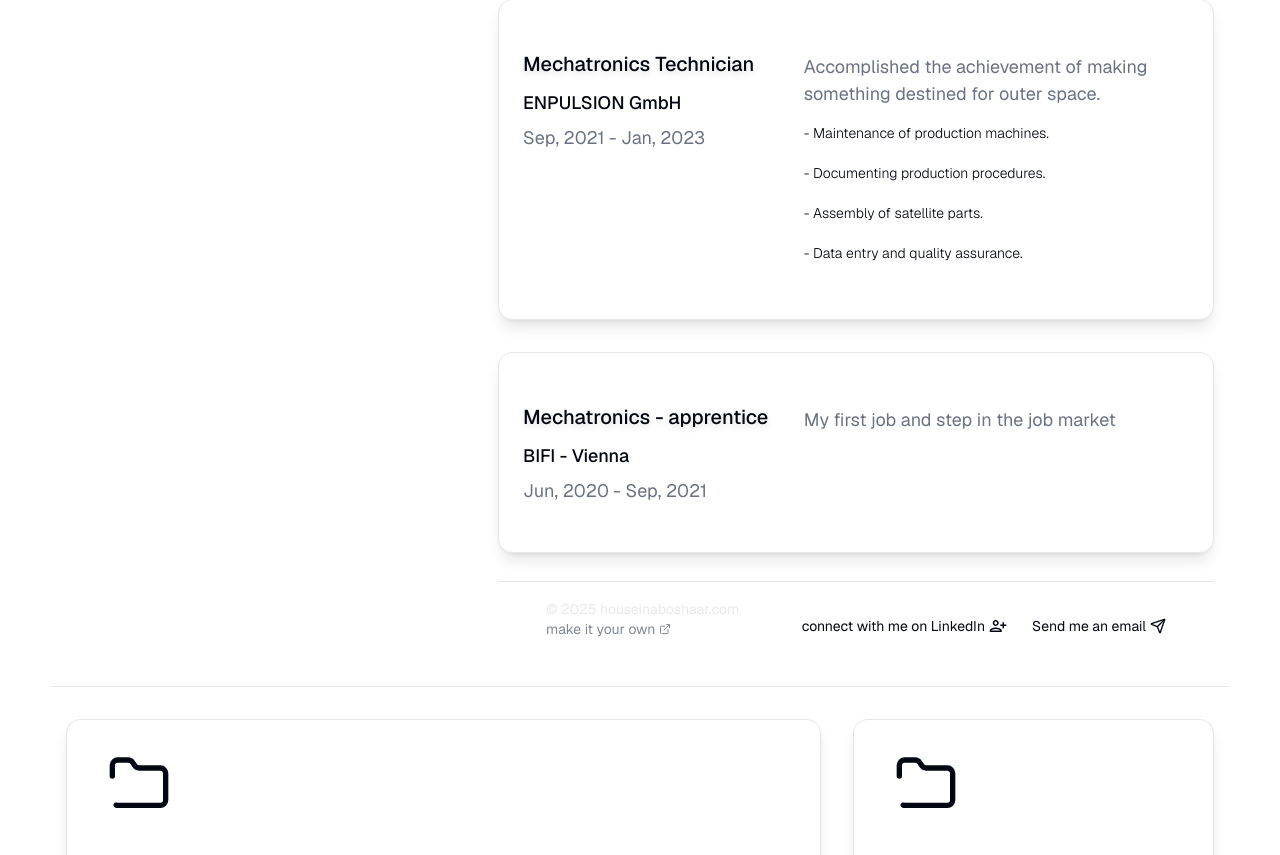
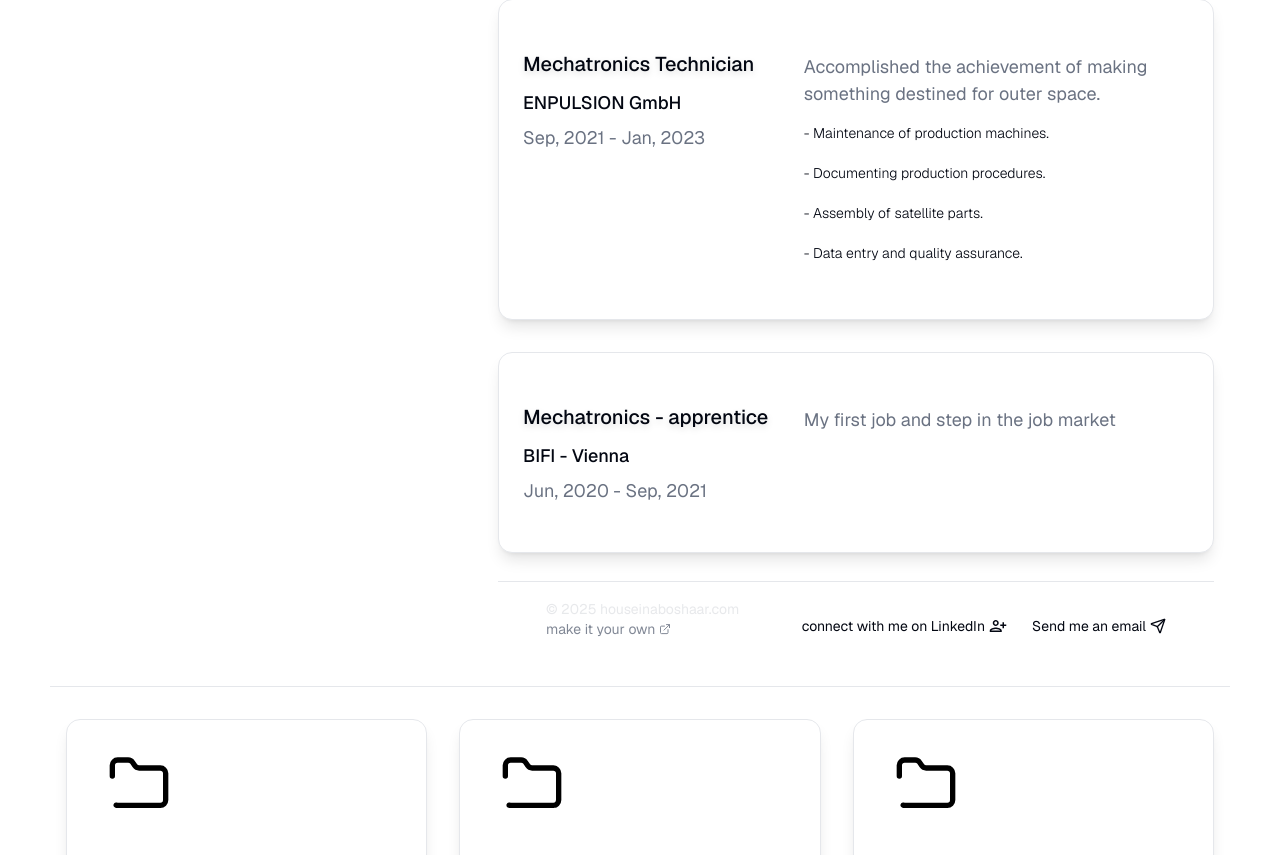
Before and after one commit to HouseinIsProgramming/aMoreElegantPortfolio, a Next.js app: page / in a window 1280 px wide. Shown: the part 1945-2800 px from the top of the page. Built offline with nearby package versions, Linux system fonts and the light colour scheme.

Commit message:
removed global mouse spotlight and fixed the bento boxes, still need to do dark mode colours for cards

```diff
--- a/app/page.tsx
+++ b/app/page.tsx
@@ -1,17 +1,14 @@
 import Biography from "@/components/biography";
-import ProjectList from "@/components/project-list";
 import About from "@/components/about";
 import { Separator } from "@/components/ui/separator";
 import WorkExperience from "@/components/workexperience";
 import TechStack from "@/components/techstack";
-import MouseSpotLight from "@/components/ui/mouseSpotlight";
 import MiniFooter from "@/components/mini-footer";
 import { BentoBoxes } from "@/components/BentoBoxes";
 
 export default function Page() {
   return (
     <div>
-      <MouseSpotLight />
       <section className="container lg:grid lg:grid-cols-[400px_minmax(0,780px)] lg:gap-8">
         <div className="lg:sticky max-lg:pt-4 lg:h-[85vh] top-[7.5vh] lg:top-24 pr-6 lg:border-r">
           <Biography />
--- a/components/BentoBoxes.jsx
+++ b/components/BentoBoxes.jsx
@@ -18,6 +18,7 @@ const projectsData = {
     id: "pixeldoodle",
     span: 2,
     title: "PixelDoodle",
+    tag: "WebApplication",
     subtitle:
       "Turn your hand written notes into images with transparent background.",
     link2Href: "#", // Replace with actual secondary link (e.g., GitHub)
@@ -45,6 +46,7 @@ const projectsData = {
   typemotion: {
     id: "TypeMotion",
     title: "TypeMotion",
+    tag: "WebApplication",
     subtitle: "Easy text animation prototyping",
     link1Href: "#", // Replace with actual primary link (e.g., Live Site)
     link2Href: "#", // Replace with actual secondary link (e.g., GitHub)
--- a/components/morphing-bentocard.jsx
+++ b/components/morphing-bentocard.jsx
@@ -4,6 +4,8 @@ import { useState } from "react";
 import { Card, CardContent } from "@/components/ui/card";
 import { AnimatePresence, motion } from "framer-motion";
 import React from "react";
+import BorderSpotlight from "./motion-primitives/border-spotlight";
+import { Spotlight } from "./motion-primitives/spotlight";
 
 const MotionCard = motion(Card);
 const MotionCardContent = motion(CardContent);
@@ -21,16 +23,23 @@ export const MorphingBentocard = (props) => {
       <MotionCard
         layoutId={layoutId}
         onClick={() => setIsOpenDialog(true)}
-        className={`h-64 px-3 w-full lg:px-4 pt-8 pb-5 overflow-y-hidden lg:col-span-${props.data.span}`}
+        className={`h-80 relative px-3 transition-shadow duration-500 hover:!shadow-2xl w-full lg:px-4 pt-8 pb-5 overflow-y-hidden md:col-span-${props.data.span}`}
         onMouseEnter={() => setIsHovered(true)}
         onMouseLeave={() => setIsHovered(false)}
       >
+        <BorderSpotlight />
+
         <MotionCardContent className="flex flex-col h-full justify-between">
           <FolderArrowSVG isHovered={isHovered} />
           <motion.div
             animate={{ translateY: isHovered ? -64 : 0 }}
             transition={{ ease: "easeOut", duration: 0.2 }}
           >
+            <sub
+              className={`transition-colors duration-500 ${isHovered ? "!text-[#4285F4]" : ""}`}
+            >
+              {props.data.tag}
+            </sub>
             <h2>{props.data.title}</h2>
             <div className="relative">
               {props.data.subtitle}
@@ -121,7 +130,11 @@ const FolderArrowSVG = ({ isHovered }) => {
       strokeLinecap="round" // Corrected attribute name
       strokeLinejoin="round" // Corrected attribute name
       className="lucide lucide-folder-symlink-icon lucide-folder-symlink" // Use className instead of class
-      animate={{ height: isHovered ? 24 : 64, width: isHovered ? 24 : 64 }}
+      animate={{
+        color: isHovered ? "#4285F4" : "black",
+        height: isHovered ? 24 : 64,
+        width: isHovered ? 24 : 64,
+      }}
       transition={{ duration: 0.25, ease: "easeOut" }}
     >
       <motion.path
```
